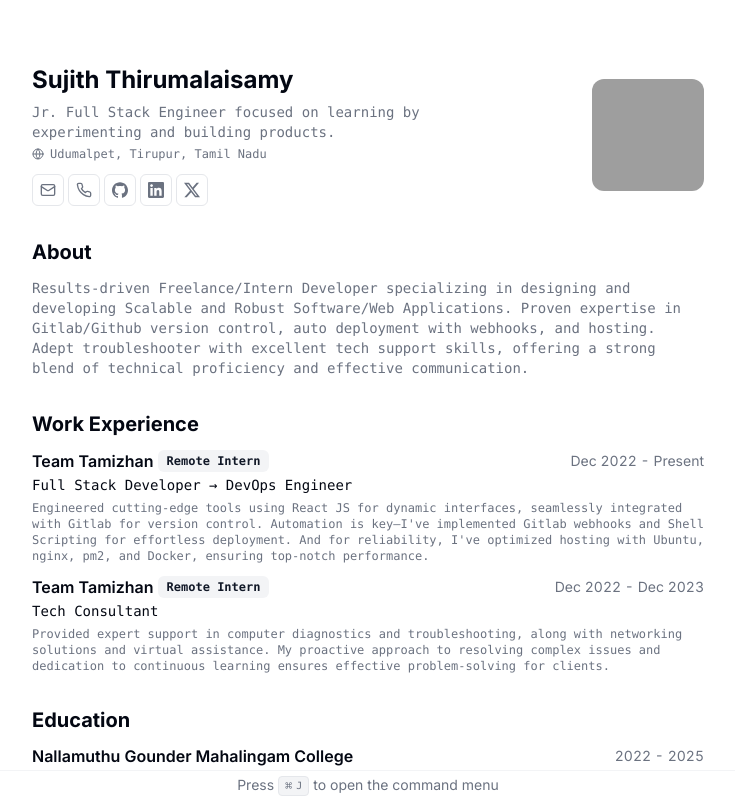
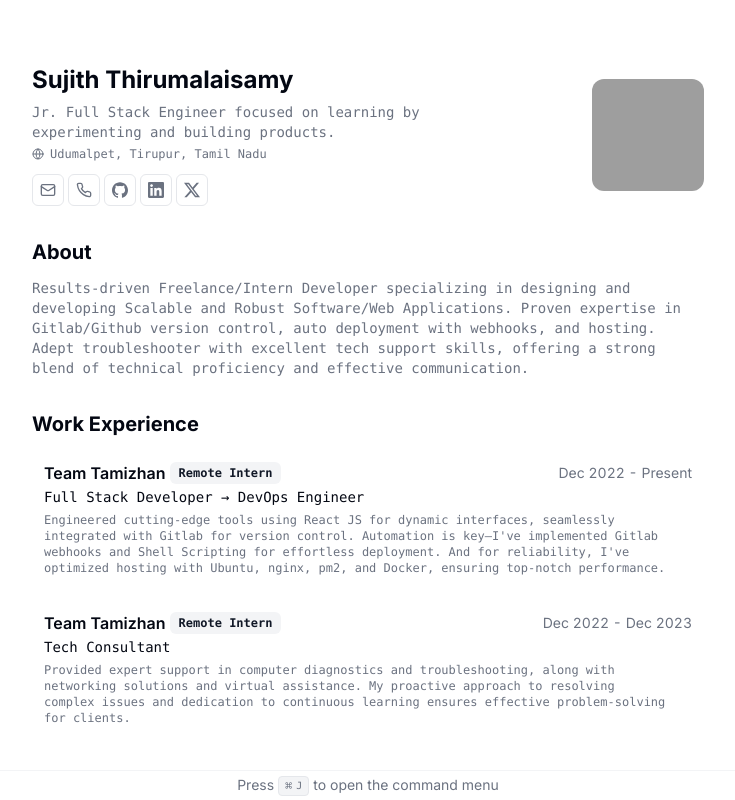
Before and after one commit to SujithThirumalaisamy/cv.me, a Next.js app: page / in a window 1280 px wide. Shown: the top 800 px of the page, without its empty margins (272-1007 px from the left). Built offline with nearby package versions, Linux system fonts and the light colour scheme; grey boxes are pictures that could not be loaded.

Commit message:
Added dark mode

```diff
--- a/package.json
+++ b/package.json
@@ -18,6 +18,7 @@
     "cmdk": "^0.2.0",
     "lucide-react": "^0.300.0",
     "next": "14.0.4",
+    "next-themes": "^0.3.0",
     "react": "^18",
     "react-dom": "^18",
     "tailwind-merge": "^2.2.0",
--- a/src/app/layout.tsx
+++ b/src/app/layout.tsx
@@ -4,6 +4,7 @@ import { Inter } from "next/font/google";
 
 import "./globals.css";
 import React from "react";
+import { ThemeProvider } from "@/components/ui/theme-provider";
 
 export const metadata: Metadata = {
   title: "Create Next App",
@@ -23,7 +24,16 @@ export default function RootLayout({
 }) {
   return (
     <html lang="en" className={inter.className}>
-      <body>{children}</body>
+      <body>
+        <ThemeProvider
+          attribute="class"
+          defaultTheme="system"
+          enableSystem
+          disableTransitionOnChange
+        >
+          {children}
+        </ThemeProvider>
+      </body>
       <Analytics />
     </html>
   );
--- a/src/app/page.tsx
+++ b/src/app/page.tsx
@@ -16,8 +16,8 @@ export const metadata: Metadata = {
 
 export default function Page() {
   return (
-    <main className="container relative mx-auto scroll-my-12 overflow-auto p-4 print:p-12 md:p-16">
-      <section className="mx-auto w-full max-w-2xl space-y-8 bg-white print:space-y-6">
+    <main className="relative mx-auto w-full scroll-my-12 overflow-auto p-4 print:p-12 md:p-16 dark:bg-gray-950">
+      <section className="mx-auto w-full max-w-2xl space-y-8 bg-white print:space-y-6 dark:bg-gray-950">
         <div className="flex items-center justify-between">
           <div className="flex-1 space-y-1.5">
             <h1 className="text-2xl font-bold">{RESUME_DATA.name}</h1>
--- a/src/components/command-menu.tsx
+++ b/src/components/command-menu.tsx
@@ -13,6 +13,7 @@ import {
 } from "@/components/ui/command";
 import { Button } from "./ui/button";
 import { CommandIcon } from "lucide-react";
+import { useTheme } from "next-themes";
 
 interface Props {
   links: { url: string; title: string }[];
@@ -20,7 +21,7 @@ interface Props {
 
 export const CommandMenu = ({ links }: Props) => {
   const [open, setOpen] = React.useState(false);
-
+  const { theme, setTheme } = useTheme();
   React.useEffect(() => {
     const down = (e: KeyboardEvent) => {
       if (e.key === "j" && (e.metaKey || e.ctrlKey)) {
@@ -35,7 +36,7 @@ export const CommandMenu = ({ links }: Props) => {
 
   return (
     <>
-      <p className="fixed bottom-0 left-0 right-0 hidden border-t border-t-muted bg-white p-1 text-center text-sm text-muted-foreground print:hidden xl:block">
+      <p className="fixed bottom-0 left-0 right-0 hidden border-t border-t-muted bg-white p-1 text-center text-sm text-muted-foreground print:hidden xl:block dark:bg-gray-950">
         Press{" "}
         <kbd className="pointer-events-none inline-flex h-5 select-none items-center gap-1 rounded border bg-muted px-1.5 font-mono text-[10px] font-medium text-muted-foreground opacity-100">
           <span className="text-xs">⌘</span>J
@@ -63,6 +64,14 @@ export const CommandMenu = ({ links }: Props) => {
             >
               <span>Print</span>
             </CommandItem>
+            <CommandItem
+              onSelect={(prev) => {
+                theme === "dark" ? setTheme("light") : setTheme("dark");
+                setOpen(false);
+              }}
+            >
+              <span>Toggle Theme</span>
+            </CommandItem>
           </CommandGroup>
           <CommandGroup heading="Links">
             {links.map(({ url, title }) => (
--- a/src/components/ui/card.tsx
+++ b/src/components/ui/card.tsx
@@ -8,7 +8,7 @@ const Card = React.forwardRef<
 >(({ className, ...props }, ref) => (
   <div
     ref={ref}
-    className={cn("rounded-lg bg-card text-card-foreground", className)}
+    className={cn("rounded-lg bg-card text-card-foreground dark:bg-secondary p-3", className)}
     {...props}
   />
 ));
--- /dev/null
+++ b/src/components/ui/theme-provider.tsx
@@ -0,0 +1,6 @@
+import { ThemeProvider as NextThemesProvider } from "next-themes";
+import { type ThemeProviderProps } from "next-themes/dist/types";
+
+export function ThemeProvider({ children, ...props }: ThemeProviderProps) {
+  return <NextThemesProvider {...props}>{children}</NextThemesProvider>;
+}
```
Also changed, not shown: 1 other file (tests, documents, lock files or other folders).
